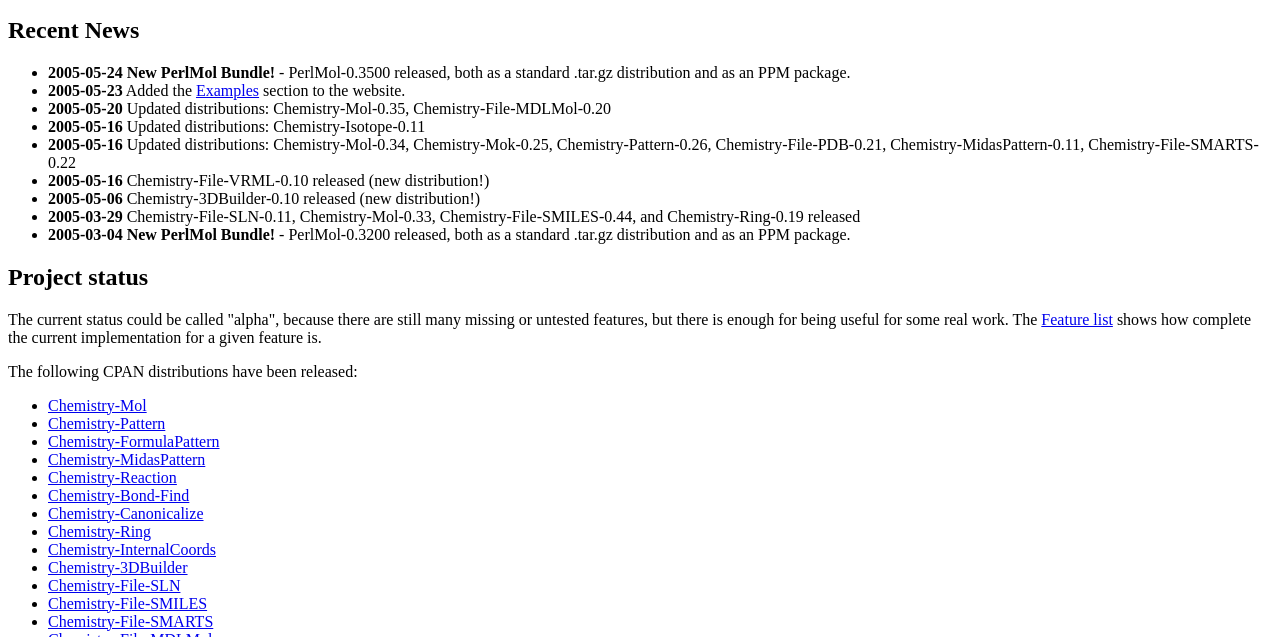
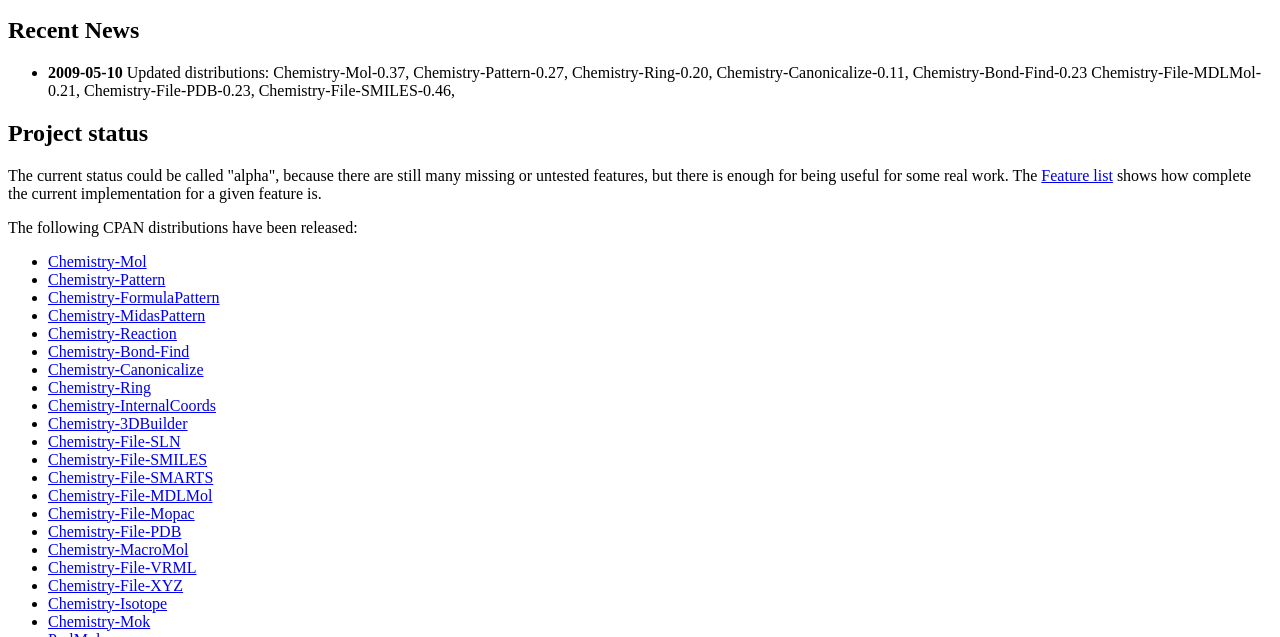
Before and after one commit to perlmol/www, a plain HTML site: page tt/index.html in a window 1280 px wide. Shown: the part 163-800 px from the top of the page. Drawn offline with Linux system fonts and the light colour scheme.

Commit message:
Mother's day update

```diff
--- a/tt/index.html
+++ b/tt/index.html
@@ -19,16 +19,9 @@ section.
 
 <ul>
 
-<li><b>2005-05-24</b> <b>New PerlMol Bundle!</b> - PerlMol-0.3500 released, both as a standard .tar.gz distribution and as an PPM package.
-<li><b>2005-05-23</b> Added the <a href="examples/">Examples</a> section to the website.
-<li><b>2005-05-20</b> Updated distributions: Chemistry-Mol-0.35, Chemistry-File-MDLMol-0.20
-<li><b>2005-05-16</b> Updated distributions: Chemistry-Isotope-0.11
-<li><b>2005-05-16</b> Updated distributions: Chemistry-Mol-0.34, Chemistry-Mok-0.25, Chemistry-Pattern-0.26, Chemistry-File-PDB-0.21, Chemistry-MidasPattern-0.11, Chemistry-File-SMARTS-0.22
-<li><b>2005-05-16</b> Chemistry-File-VRML-0.10 released (new distribution!)
-<li><b>2005-05-06</b> Chemistry-3DBuilder-0.10 released (new distribution!)
-<li><b>2005-03-29</b> Chemistry-File-SLN-0.11, Chemistry-Mol-0.33,
-Chemistry-File-SMILES-0.44, and Chemistry-Ring-0.19 released
-<li><b>2005-03-04</b> <b>New PerlMol Bundle!</b> - PerlMol-0.3200 released, both as a standard .tar.gz distribution and as an PPM package.
+<li><b>2009-05-10</b> Updated distributions: Chemistry-Mol-0.37, Chemistry-Pattern-0.27,
+    Chemistry-Ring-0.20, Chemistry-Canonicalize-0.11, Chemistry-Bond-Find-0.23
+    Chemistry-File-MDLMol-0.21, Chemistry-File-PDB-0.23, Chemistry-File-SMILES-0.46,
 
 </ul>
 
@@ -68,8 +61,8 @@ current implementation for a given feature is.
 </ul>
 
 <h2>Authors</h2> <p>The PerlMol project was started and is being led and
-maintained by <a href="http://ivan.tubert.org/">Ivan Tubert-Brohman</a>, a
-graduate student at Yale University.  Other contributors include:
+maintained by <a href="http://ivan.tubert.org/">Ivan Tubert-Brohman</a>.
+Other contributors include:
 
 <ul>
 <li>Gabriel Valiente (Technical University of Catalonia)
```
Also changed, not shown: tt/lists.html (+1 -1 lines), bins.txt, index.txt, podlist.txt, tex/pods2.txt, tt/favicon.ico (added), tut.txt, 5 other files.
